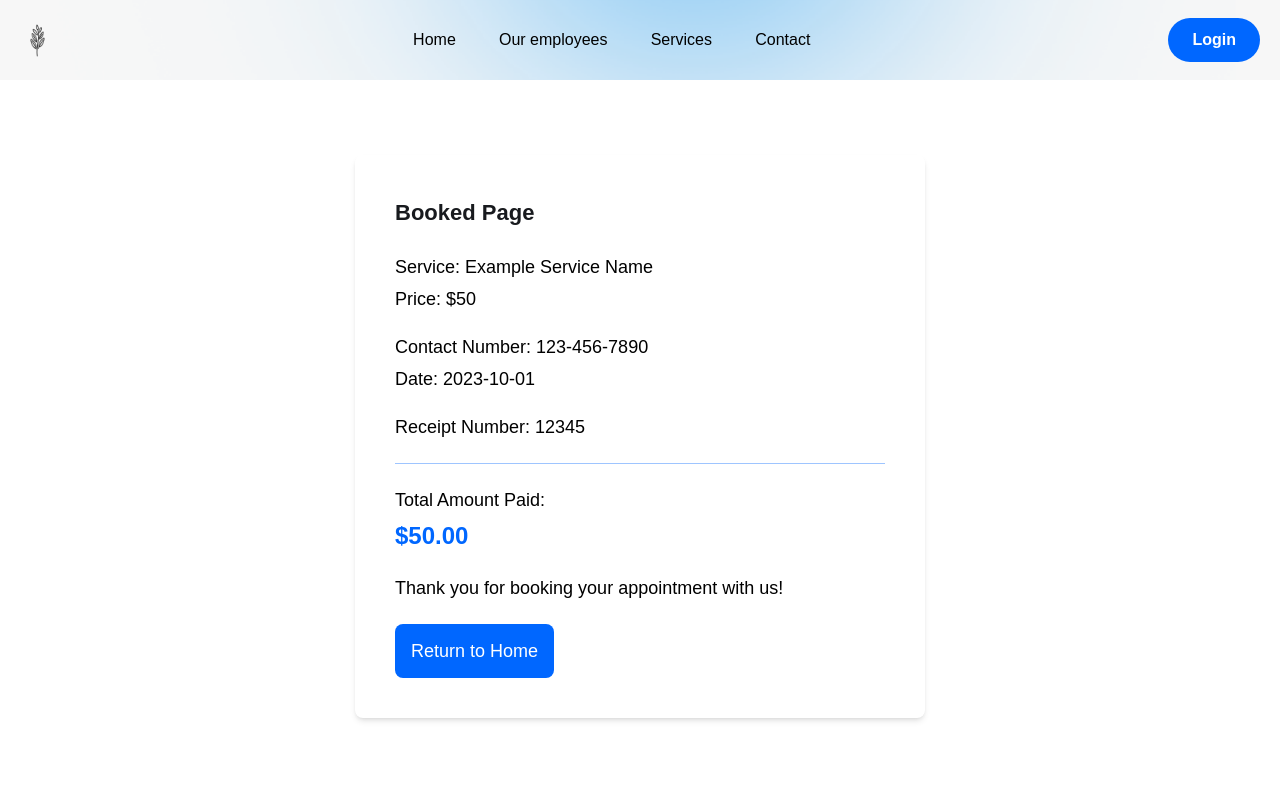
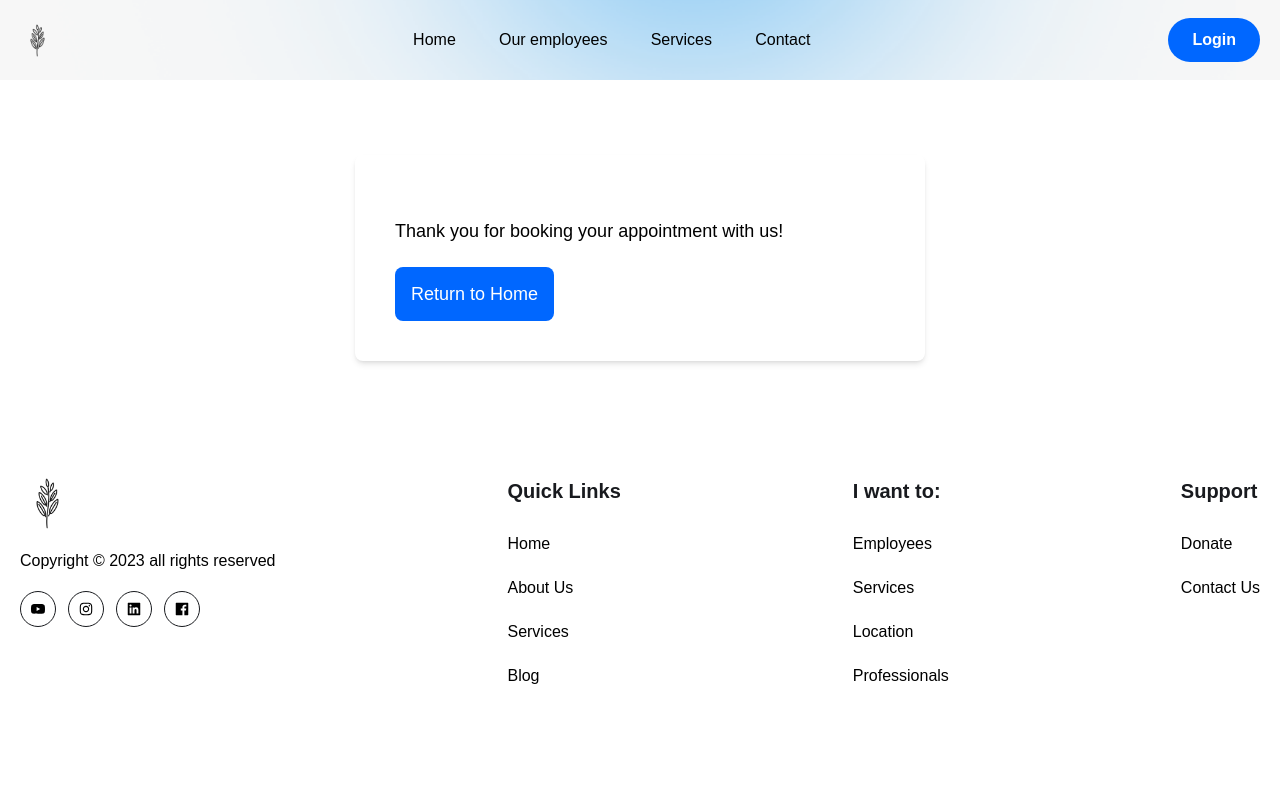
Before and after one commit to prayushaaaa/salon-management, a React (Vite) app in the folder client/: page /booked in a window 1280 px wide. Shown: the top 800 px of the page. Built offline with nearby package versions, Linux system fonts and the light colour scheme; a web font is replaced by a local one.

Commit message:
before payment

```diff
--- a/client/src/components/FeedbackForm.jsx
+++ b/client/src/components/FeedbackForm.jsx
@@ -3,8 +3,9 @@ import { AuthContext } from '../context/AuthContext';
 import { AiFillStar } from 'react-icons/ai';
 import { BASE_URL } from '../../utils/config.js';
 import { useParams } from 'react-router-dom';
+import useFetch from '../hooks/useFetch';
 
-const FeedbackForm = () => {
+const FeedbackForm = ({ refetch }) => {
     const { id } = useParams();
 
     const [rating, setRating] = useState(0);
@@ -39,6 +40,9 @@ const FeedbackForm = () => {
 
             const result = await res.json();
             if (!res.ok) alert(result.message);
+            else {
+                refetch();
+            }
             alert('Review submitted!');
 
         }
--- a/client/src/hooks/useFetch.js
+++ b/client/src/hooks/useFetch.js
@@ -5,9 +5,8 @@ const useFetch = (url) => {
     const [error, setError] = useState(null);
     const [loading, setLoading] = useState(false);
 
-    useEffect(() => {
     const fetchData = async () => {
-            setLoading(true)
+        setLoading(true);
         try {
             const res = await fetch(url);
             if (!res.ok) {
@@ -17,18 +16,21 @@ const useFetch = (url) => {
             setData(result.data);
 
             setLoading(false);
-            }
-            catch (err) {
+        } catch (err) {
             setError(err.message);
             setLoading(false);
         }
     };
 
+    useEffect(() => {
         fetchData();
-
     }, [url]);
 
-    return { data, error, loading };
-}
+    const refetch = () => {
+        fetchData();
+    };
+
+    return { data, error, loading, refetch };
+};
 
 export default useFetch;
--- a/client/src/pages/Booked.jsx
+++ b/client/src/pages/Booked.jsx
@@ -5,39 +5,6 @@ const BookedPage = () => {
     return (
         <section className='px-5 lg:px-0'>
             <div className='w-full max-w-[570px] mx-auto rounded-lg shadow-md md:p-10'>
-                <h3 className='text-headingColor text-[22px] leading-9 font-bold mb-6'>
-                    Booked Page
-                </h3>
-                <div className='mb-6'>
-                    <p className='text-textColor text-[18px] leading-6 mb-2'>
-                        Service: Example Service Name
-                    </p>
-                    <p className='text-textColor text-[18px] leading-6'>
-                        Price: $50
-                    </p>
-                </div>
-                <div className='mb-6'>
-                    <p className='text-textColor text-[18px] leading-6 mb-2'>
-                        Contact Number: 123-456-7890
-                    </p>
-                    <p className='text-textColor text-[18px] leading-6'>
-                        Date: 2023-10-01
-                    </p>
-                </div>
-                <div className='mb-6'>
-                    <p className='text-textColor text-[18px] leading-6'>
-                        Receipt Number: 12345
-                    </p>
-                </div>
-                <hr className='border-t border-solid border-[#0066ff61]' />
-                <div className='mt-6'>
-                    <p className='text-textColor text-[18px] leading-6 mb-2'>
-                        Total Amount Paid:
-                    </p>
-                    <p className='text-primaryColor text-[24px] leading-8 font-bold'>
-                        $50.00
-                    </p>
-                </div>
                 <div className='mt-6'>
                     <p className='text-textColor text-[18px] leading-6'>
                         Thank you for booking your appointment with us!
--- a/client/src/pages/Booking.jsx
+++ b/client/src/pages/Booking.jsx
@@ -129,6 +129,7 @@ const BookingAppointment = () => {
     const currentHour = new Date().getHours().toString().padStart(2, '0');
     const currentMinute = new Date().getMinutes().toString().padStart(2, '0');
     const currentTime = currentHour + ':' + currentMinute;
+    console.log(currentTime);
 
     return (
         <section className='px-5 lg:px-0'>
--- a/client/src/pages/CustomerProfile.jsx
+++ b/client/src/pages/CustomerProfile.jsx
@@ -6,10 +6,10 @@ import { BASE_URL } from '../../utils/config.js';
 import { AiOutlineDelete } from 'react-icons/ai';
 
 const CustomerProfile = () => {
-
     const user = useContext(AuthContext).user;
 
-    const { data: appointments, loading, error } = useFetch(`${BASE_URL}/appointments`);
+    const { data: appointments, loading, error, refetch } = useFetch(`${BASE_URL}/appointments`);
+    const { data: services } = useFetch(`${BASE_URL}/services`);
 
     const allAppointments = appointments.filter(appointment => appointment.user == user._id);
 
@@ -33,12 +33,18 @@ const CustomerProfile = () => {
             .then(response => {
                 if (response.ok) {
                     const updatedAppointments = appointmentsToDisplay.filter(appointment => appointment._id !== appointmentId);
+                    refetch();
                 } else {
                     alert('Failed to delete appointment.')
                 }
             })
             .catch(error => {
             });
+    };
+
+    const getServiceName = (appointment) => {
+        const serviceData = services.find(service => service._id === appointment.service);
+        return serviceData ? serviceData.name : 'Service not found';
     };
 
     return (
@@ -48,9 +54,9 @@ const CustomerProfile = () => {
                     {/* User Information */}
                     <div className='mb-8 text-center'>
                         {/* <img
-                        src={userData.avatar}
-                        alt='User Avatar'
-                        className='w-32 h-32 rounded-full object-cover mx-auto mb-4'
+                            src={userData.avatar}
+                            alt='User Avatar'
+                            className='w-32 h-32 rounded-full object-cover mx-auto mb-4'
                         /> */}
                         <h2 className='text-2xl font-bold'>{user.name}</h2>
                         <p className='text-gray-600'>{user.email}</p>
@@ -71,11 +77,12 @@ const CustomerProfile = () => {
                                     <div className='bg-gray-200 p-4 rounded-lg shadow-md flex justify-between items-center'>
                                         <div>
                                             <h3 className='text-lg font-semibold'>{appointment.date}</h3>
-                                            <p className='text-gray-600'>{appointment.time} - {appointment.service}</p>
-                                            <p className='text-gray-600 mt-2'>Rs. {appointment.price}</p>
+                                            <p className='text-gray-600'>{appointment.time} - {getServiceName(appointment)}</p>
+                                            <p className='text-gray-600 mt-2'>Rs. {appointment.price} {appointment.isPaid ? "(paid)" : "(not paid)"}</p>
                                             <p className={`mt-2 text-sm font-semibold ${appointment.status === 'Confirmed' ? 'text-green-500' : 'text-blue-500'}`}>
                                                 Status: {appointment.status}
                                             </p>
+                                            <p className={`mt-2 italic text-sm bg-green-300 text-green-800 hover:cursor-pointer hover:underline`}>Pay now with esewa to confirm this booking.</p>
                                         </div>
                                         <button
                                             onClick={() => handleDeleteAppointment(appointment._id)}
--- a/client/src/pages/Feedback.jsx
+++ b/client/src/pages/Feedback.jsx
@@ -12,7 +12,7 @@ const Feedback = () => {
     const [showFeedbackForm, setShowFeedbackForm] = useState(false);
     const { id } = useParams();
 
-    const { data: responseData, loading, error } = useFetch(`${BASE_URL}/services/${id}/reviews`);
+    const { data: responseData, loading, error, refetch } = useFetch(`${BASE_URL}/services/${id}/reviews`);
     const feedbacks = responseData.filter(item => item.service === id);
 
     return (
@@ -52,7 +52,7 @@ const Feedback = () => {
                             <button className='btn' onClick={() => setShowFeedbackForm(true)}>Give feedback</button>
                         </div>
                     )}
-                    {showFeedbackForm && <FeedbackForm />}
+                    {showFeedbackForm && <FeedbackForm refetch={refetch} />}
                 </div>
             )}
         </div>
```
Also changed, not shown: client/src/pages/EmployeeProfile.jsx (+20 -9 lines), 1 other file (tests, documents, lock files or other folders). Lines whose indentation alone changed are shown as unchanged.
